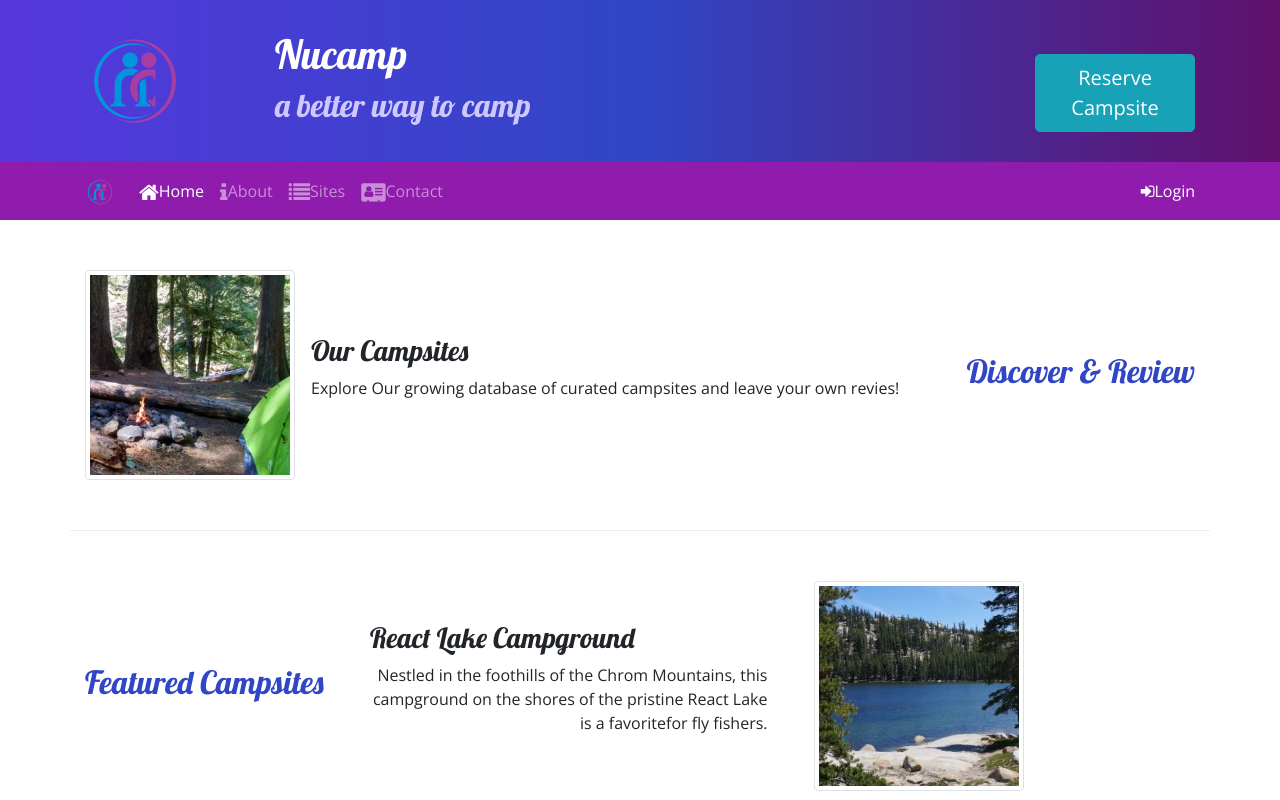
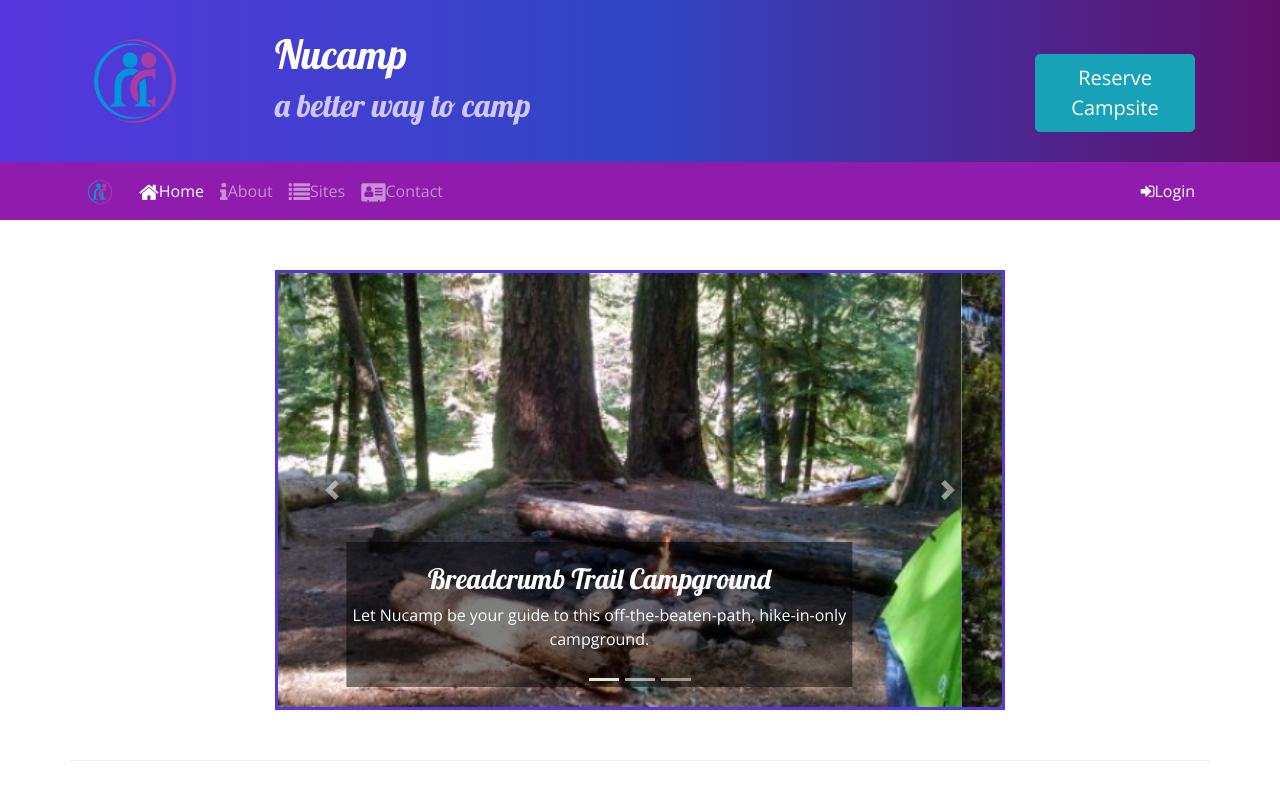
Before and after one commit to ninetailedcoder/My-First-Bootstrap-Project, a website: page index.html in a window 1280 px wide. Shown: the top 800 px of the page. Drawn offline with nearby package versions, Linux system fonts and the light colour scheme.

Commit message:
carousel

```diff
--- a/css/styles.css
+++ b/css/styles.css
@@ -40,3 +40,11 @@ a, a:hover {
     color: inherit;
     text-decoration: none;
 }
+
+.carousel-caption {
+    background-color: rgba(0, 0, 0, 0.5);
+}
+
+.carousel {
+    border: solid #5637DD
+}
--- a/index.html
+++ b/index.html
@@ -87,6 +87,49 @@
             </div>
         </div>
         <div class="container">
+            <div class="row row-content">
+                <div class="col-md-8 mx-auto">
+                    <div id="homeCarousel" class="carousel slide" data-ride="carousel">
+                        <ol class="carousel-indicators">
+                            <li data-target="#homeCarousel" data-slide-to="0" class="active"></li>
+                            <li data-target="#homeCarousel" data-slide-to="1"></li>
+                            <li data-target="#homeCarousel" data-slide-to="2"></li>
+                        </ol>
+                        <div class="carousel-inner">
+                            <div class="carousel-item active">
+                                <img class="d-block w-100" src="img/breadcrumb-trail.jpg" alt="Breadcrumb Trail Campground"/>
+                                <div class="carousel-caption">
+                                    <h3>Breadcrumb Trail Campground</h3>
+                                    <p class="d-none d-sm-block">Let Nucamp be your guide to this off-the-beaten-path, hike-in-only campground.</p>
+                                </div>
+                            </div>
+                            <div class="carousel-item">
+                                <img class="d-block w-100" src="img/react-lake.jpg" alt="React Lake Campground"/>
+                                <div class="carousel-caption">
+                                    <h3>React Lake Campground</h3>
+                                    <p class="d-none d-sm-block">Nestled in the foothills of the Chrome Mountains, this campground on the shores of the pristine React Lake is a favorite for fly fishers.</p>
+                                </div>
+                            </div>
+                            <div class="carousel-item">
+                                <img class="d-block w-100" src="img/chrome-river.jpg" alt="Chrome River Campground"/>
+                                <div class="carousel-caption">
+                                    <h3>Chrome River Campground</h3>
+                                    <p>Spend a few sunny days starry nights beneath a canopy of old-growth first at this enchanting spot by the Chrome River</p>
+                                </div>
+                            </div>
+                        </div>
+                        <a class="carousel-control-prev" href="#homeCarousel" role="button" data-slide="prev">
+                            <span class="carousel-control-prev-icon"></span>
+                            <span class="sr-only">Prvious</span>
+                        </a>
+                        <a class="carousel-control-next" href="#homeCarousel" role="button" data-slide="next">
+                            <span class="carousel-control-next-icon"></span>
+                            <span class="sr-only">Next</span>
+                        </a>
+                    </div>
+                </div>
+            </div>
+
             <div class="row row-content align-items-center">
                 <div class="col-sm-4 order-sm-last col-md-3 text-sm-right" >
                     <h2 class="text-sm-right">Discover & Review</h2>
```
